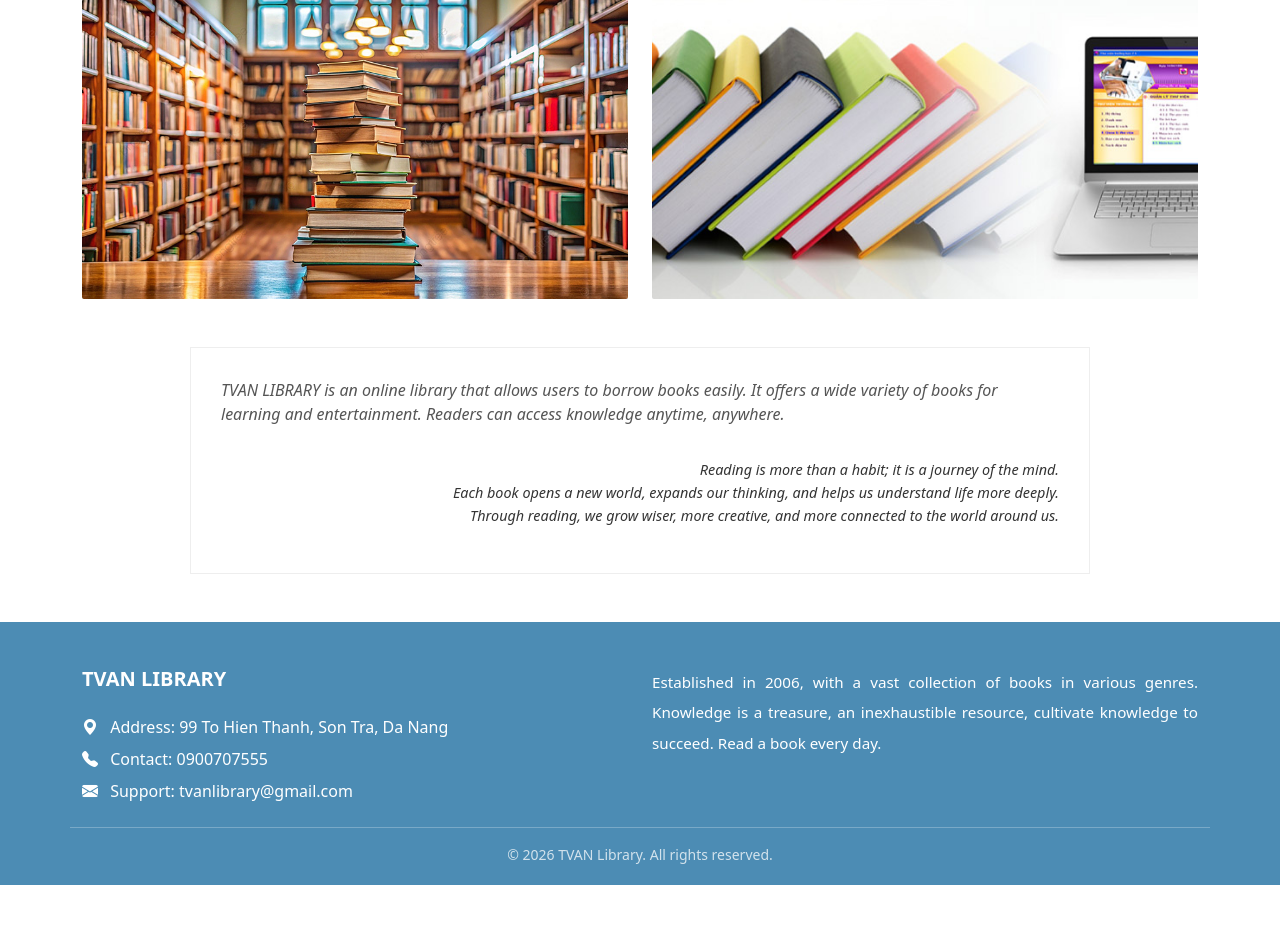
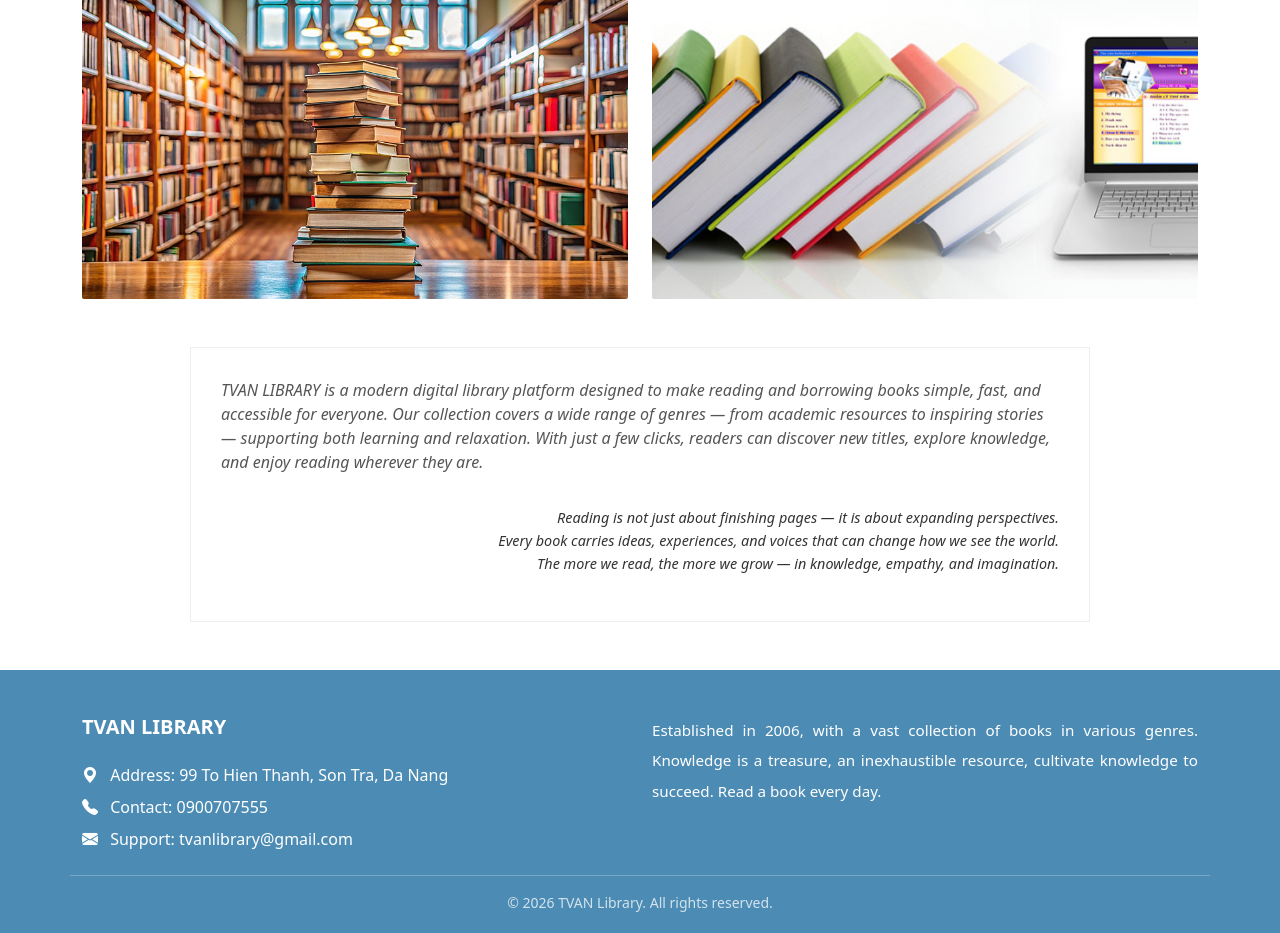
Before and after one commit to ThuyTrang27/library_management_project, a PHP site: page /index.php?action=about in a window 1280 px wide. Shown: the part 143-1076 px from the top of the page. Before the commit the page ends 1028 px from the top, so only its background shows below. Run offline with PHP 8.4, Linux system fonts and the light colour scheme; data that the repository does not hold is empty.

Commit message:
completed about page

```diff
--- a/app/views/pages/about.php
+++ b/app/views/pages/about.php
@@ -19,15 +19,15 @@
     <!-- Text Section -->
     <div class="about-text-box">
         <p class="intro-text">
-            TVAN LIBRARY is an online library that allows users to borrow books easily.
-            It offers a wide variety of books for learning and entertainment.
-            Readers can access knowledge anytime, anywhere.
+            TVAN LIBRARY is a modern digital library platform designed to make reading and borrowing books simple, fast, and accessible for everyone.
+            Our collection covers a wide range of genres — from academic resources to inspiring stories — supporting both learning and relaxation.
+            With just a few clicks, readers can discover new titles, explore knowledge, and enjoy reading wherever they are.
         </p>
 
         <p class="quote-text text-end mt-4">
-            Reading is more than a habit; it is a journey of the mind.<br>
-            Each book opens a new world, expands our thinking, and helps us understand life more deeply.<br>
-            Through reading, we grow wiser, more creative, and more connected to the world around us.
+            Reading is not just about finishing pages — it is about expanding perspectives. <br>
+            Every book carries ideas, experiences, and voices that can change how we see the world. <br>
+            The more we read, the more we grow — in knowledge, empathy, and imagination.
         </p>
     </div>
 </div>
```
